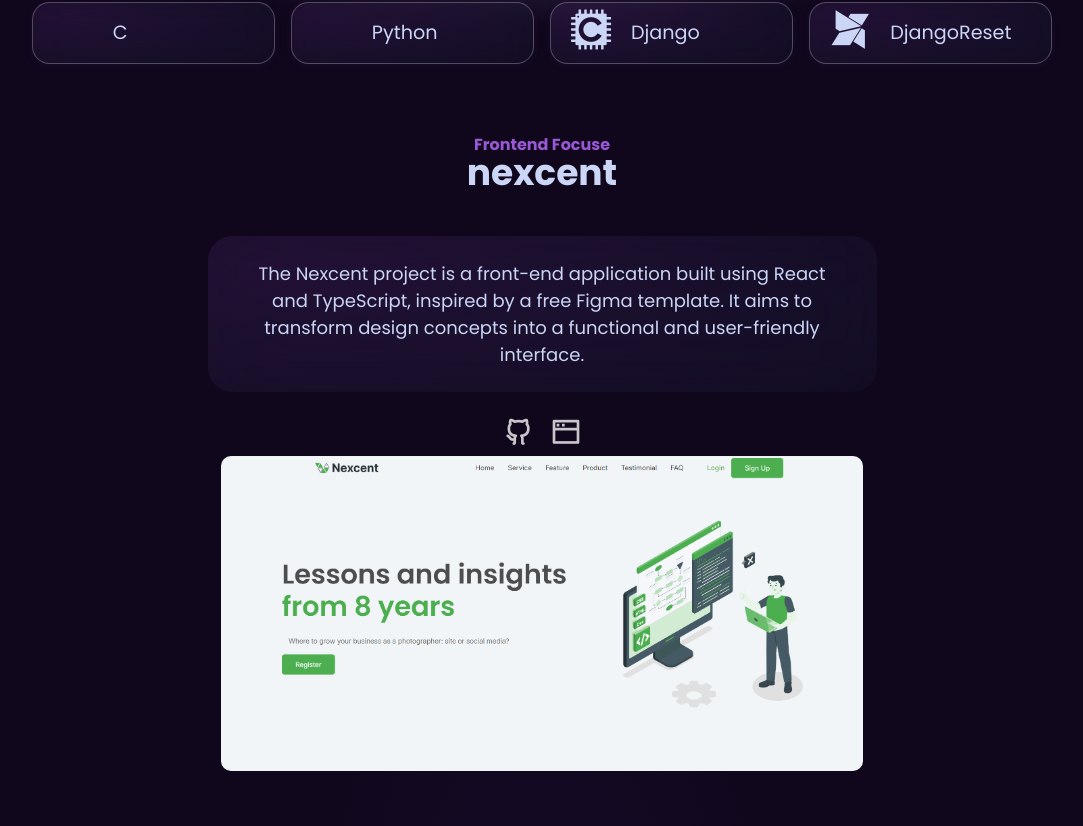
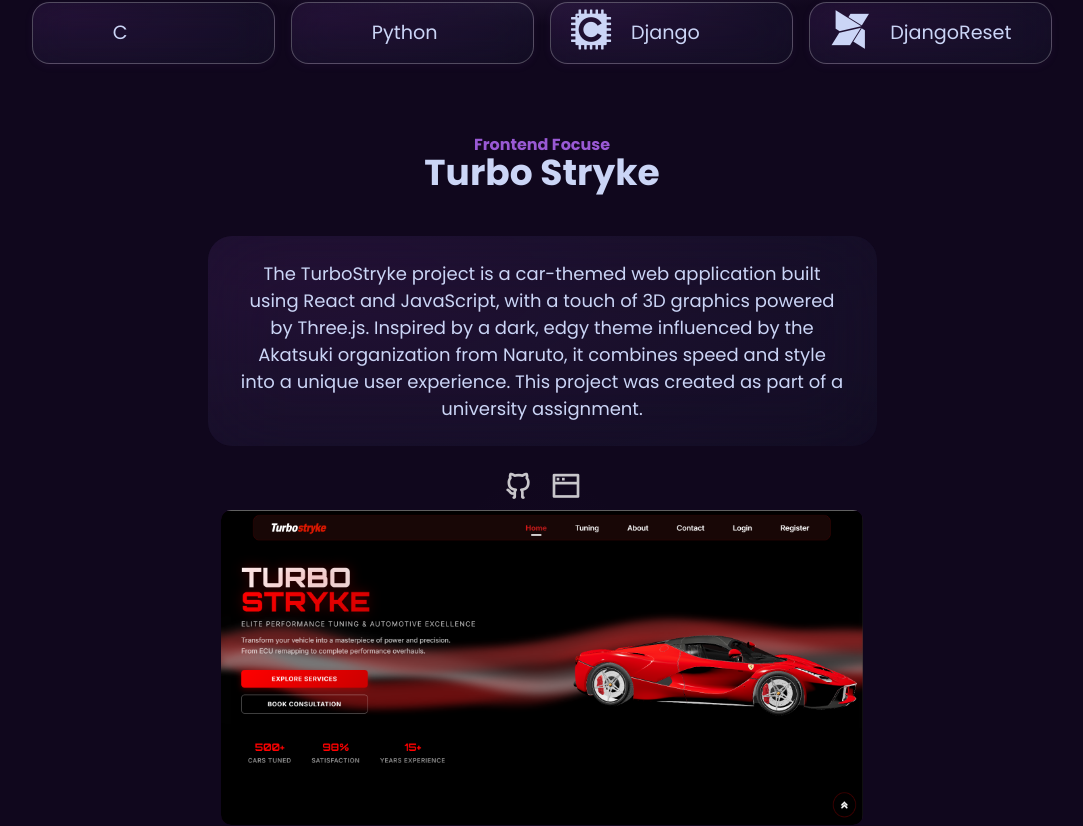
Before and after one commit to KaviruN/portfolio, a React (Vite) app: page / in a window 1280 px wide. Shown: the part 1922-2748 px from the top of the page, without its empty margins (98-1181 px from the left). Built offline with nearby package versions, Linux system fonts and the light colour scheme.

Commit message:
feat: add Turbo Stryke project details to Projects component

```diff
--- a/src/Projects.tsx
+++ b/src/Projects.tsx
@@ -11,6 +11,7 @@
 function Projects() {
     return (
         <section className="projects" id='projects'>
+            <Project demo='https://turbo.kaviru.me/' githublink='https://github.com/KaviruN/TurboStryke' img={TurboStryke} title="Turbo Stryke" sub="Frontend Focuse" description="The TurboStryke project is a car-themed web application built using React and JavaScript, with a touch of 3D graphics powered by Three.js. Inspired by a dark, edgy theme influenced by the Akatsuki organization from Naruto, it combines speed and style into a unique user experience. This project was created as part of a university assignment." />
             <Project demo='https://projects.kaviru.me/nexcent/' githublink='https://github.com/KaviruN/nexcent' img={nexcent} title="nexcent" sub="Frontend Focuse" description="The Nexcent project is a front-end application built using React and TypeScript, inspired by a free Figma template. It aims to transform design concepts into a functional and user-friendly interface." />
             <Project demo='https://projects.kaviru.me/Jake-Elwood/' githublink='https://github.com/KaviruN/Jake-Elwood' img={jakeElwood} title="Jake & Elwood" sub="Frontend Focuse" description="This repository contains my learning projects. It is a collection of simple projects and experiments created while learning new programming concepts and technologies." />
             <Project
@@ -26,7 +27,6 @@
                 }
             />
             <Project demo='https://projects.kaviru.me/living-the-simple-life/' githublink='https://github.com/KaviruN/living-the-simple-life' img={livingTheSimpleLife} title="living the simple life" sub="Frontend Focuse" description="This project is an early step in my development journey, created to explore project structure and basic version control with GitHub as I begin learning best practices." />
-            <Project demo='https://turbo.kaviru.me/' githublink='https://github.com/KaviruN/TurboStryke' img={TurboStryke} title="Turbo Stryke" sub="Frontend Focuse" description="The TurboStryke project is a car-themed web application built using React and JavaScript, with a touch of 3D graphics powered by Three.js. Inspired by a dark, edgy theme influenced by the Akatsuki organization from Naruto, it combines speed and style into a unique user experience. This project was created as part of a university assignment." />
             <Project demo='https://projects.kaviru.me/qrcode/' githublink='https://github.com/KaviruN/qrcode' img={qrGenerator} title="Qr Maker" sub="Frontend Focuse" description="I built this just for fun and as a way to experiment with UI design and QR code generation." />
             <Project demo='https://todo.kaviru.me/' githublink='https://github.com/KaviruN/toDoApp' img={todo} title="Todo App" sub="Backend Focuse" description="This is a full-stack Todo application built with Django for the backend and React with TypeScript for the frontend. In this project, I practiced combining REST framework , API for authentication and real time update." />
             <Project demo='https://github.com/EthicalHackingLK/WIFI-Hack' githublink='https://github.com/EthicalHackingLK/WIFI-Hack' img={wifihack} title="WIFI Pass" sub="Python" description="This is an old project from my early coding days. It includes a Windows tool that could retrieve saved WiFi passwords (without admin rights).Please keep in mind that the code and structure may not reflect my current skills or best practices, but I’m leaving it here for nostalgia and as a record of my learning journey.(For educational purposes only. Use responsibly.)" />
```
